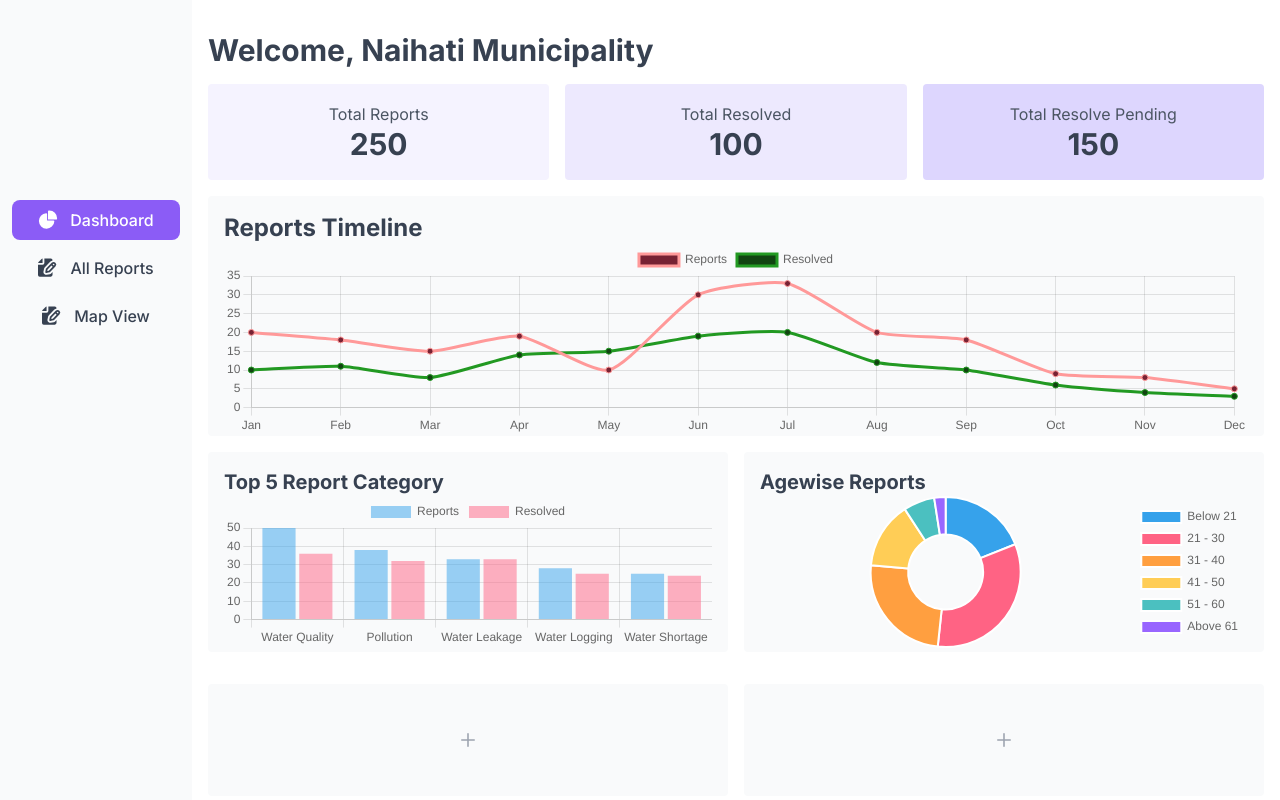
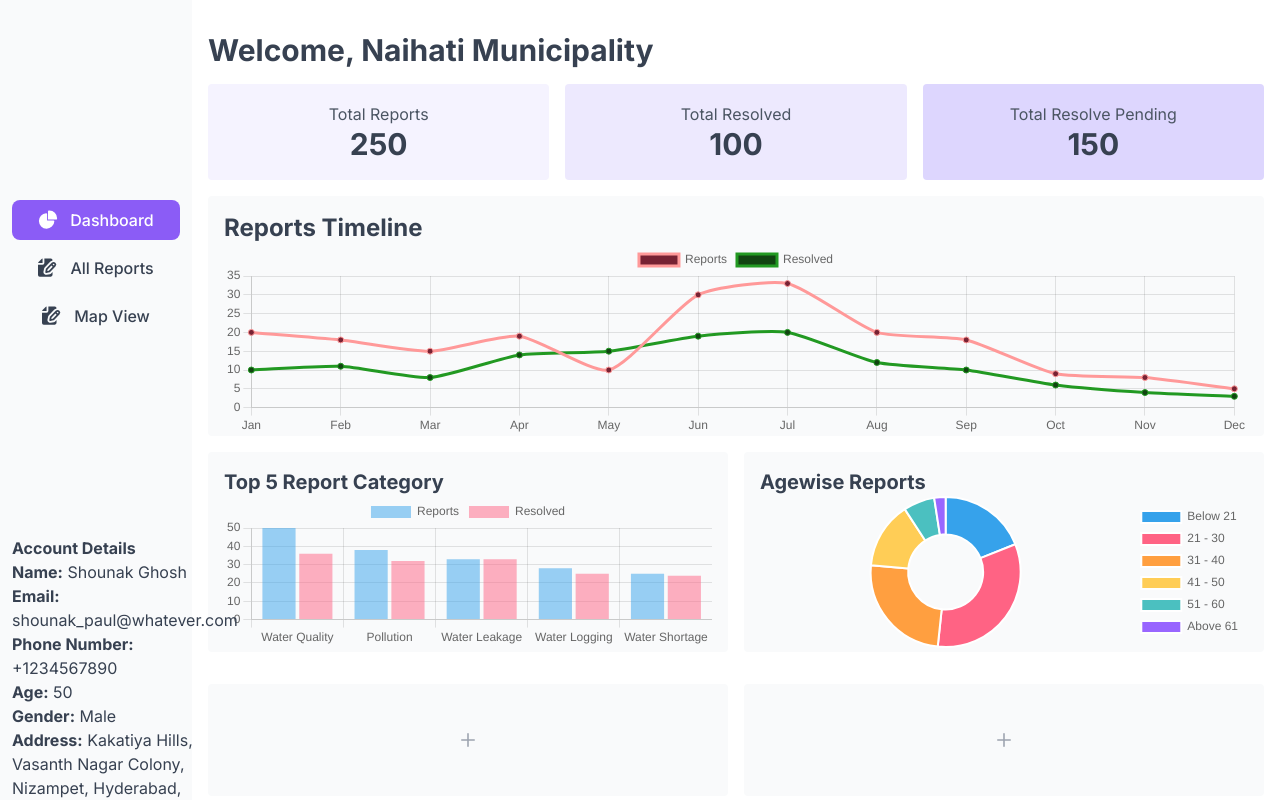
Before and after one commit to Takshashakti/CrowdFlow, a Next.js app: page /admin in a window 1280 px wide. Shown: the top 800 px of the page. Built offline with nearby package versions, Linux system fonts and the light colour scheme.

Commit message:
added account details

```diff
--- a/src/components/DashboardSidePannel.tsx
+++ b/src/components/DashboardSidePannel.tsx
@@ -1,11 +1,22 @@
-import React from "react";
+import React, { useState } from "react";
 import Link from "next/link";
 
-export default function DashboardSidePannel({
+export default function DashboardSidePannel(
+  {
   activeTab,
 }: {
   activeTab: string;
-}) {
+}
+){
+  const [profile, setProfile] = useState({
+    name: 'Shounak Ghosh',
+    email: 'shounak_paul@whatever.com',
+    phoneNumber: '+1234567890',
+    address: 'Kakatiya Hills, Vasanth Nagar Colony, Nizampet, Hyderabad, Telangana',
+    gender:'Male',
+    age: '50'
+    // Add more profile information here
+});
   return (
     <aside
       id="default-sidebar"
@@ -82,6 +93,16 @@ export default function DashboardSidePannel({
             </Link>
           </li>
         </ul>
+        <div className="fixed py-[25vh]">
+        <div className="font-bold justify-center mx-auto">Account Details</div>
+        <div className="font-md justify-center mx-auto"><b>Name:</b> {profile.name}</div>
+        <div className="font-md justify-center mx-auto"><b>Email:</b> {profile.email}</div>
+        <div className="font-md justify-center mx-auto"><b>Phone Number:</b> {profile.phoneNumber}</div>
+        <div className="font-md justify-center mx-auto"><b>Age:</b> {profile.age}</div>
+        <div className="font-md justify-center mx-auto"><b>Gender:</b> {profile.gender}</div>
+        <div className="font-md justify-center mx-auto"><b>Address:</b> {profile.address}</div>
+        </div>
+
       </div>
     </aside>
   );
```
